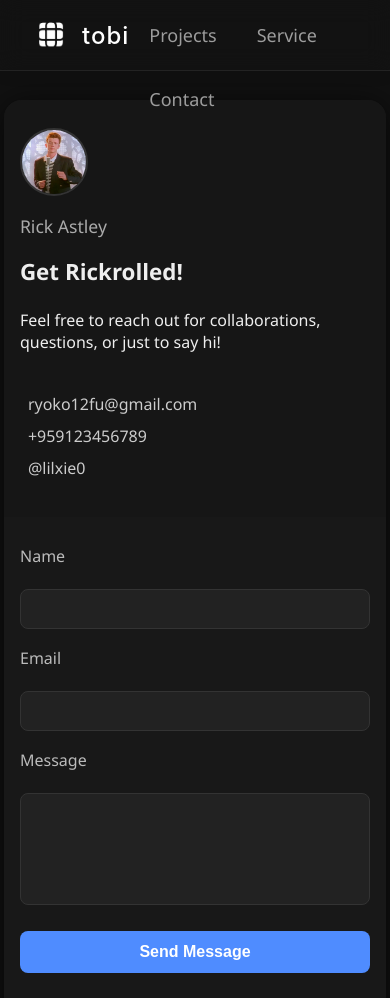
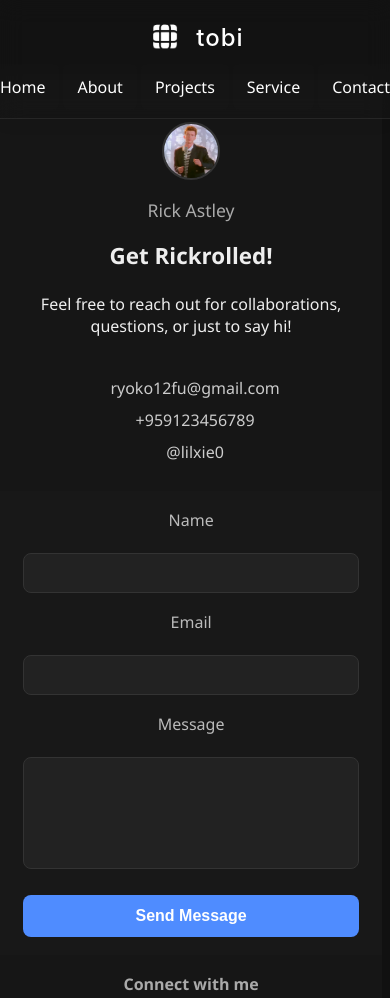
Before and after one commit to Tobidagoat/Portfolio, a plain HTML site: page res/css/contact-me.html in a window 390 px wide. Shown: the top 998 px of the page. Drawn offline with Linux system fonts and the light colour scheme.

Commit message:
make responsive for contact me

```diff
--- a/res/css/contact-me.css
+++ b/res/css/contact-me.css
@@ -1,4 +1,3 @@
-/* General dark background */
 body {
     background: #111;
     color: #eee;
@@ -230,6 +229,7 @@ nav a:hover {
     .container {
         flex-direction: column;
         max-width: 98vw;
+        margin-top: 100px;
     }
     .left-panel, .center-panel, .right-panel {
         border: none;
@@ -245,3 +245,83 @@ nav a:hover {
         order: 3;
     }
 }
+
+@media (max-width: 600px) {
+    .container {
+        margin-top: 100px;
+        margin: 80px 0 24px 0;
+        border-radius: 0;
+        box-shadow: none;
+        padding: 0;
+    }
+    .left-panel,
+    .center-panel,
+    .right-panel {
+        padding: 18px 6vw;
+        align-items: center;
+        text-align: center;
+    }
+    .contact-form {
+        max-width: 100vw;
+        padding: 0;
+    }
+    .profile-pic {
+        width: 54px;
+        height: 54px;
+    }
+    .right-panel h4 {
+        font-size: 1em;
+    }
+    .social-links li {
+        margin-bottom: 8px;
+    }
+}
+
+@media (max-width: 700px) {
+    .nav-wrapper {
+        flex-direction: column;
+        align-items: stretch;
+        height: auto;
+        padding-bottom: 0;
+    }
+    .nav-brand {
+        justify-content: center;
+        padding: 18px 0 8px 0;
+        height: auto;
+        display: flex;
+        align-items: center;
+    }
+    nav {
+        width: 100%;
+        display: flex;
+        flex-direction: row;
+        justify-content: center;
+        align-items: center;
+        background: transparent;
+        position: static;
+        margin-top: 0;
+        padding-bottom: 8px;
+        gap: 0;
+    }
+    nav a {
+        float: none;
+        width: auto;
+        padding: 12px 14px;
+        font-size: 1rem;
+        border-bottom: none;
+        color: #fff;
+        text-align: center;
+        border-radius: 6px;
+        margin: 0 2px;
+        background: rgba(30,30,30,0.15);
+        transition: background 0.2s;
+        display: inline-block;
+    }
+    nav a:hover {
+        background: rgba(255,255,255,0.08);
+    }
+}
+
+.left-panel .profile-pic {
+    margin-top: 24px;
+}
```
Also changed, not shown: res/css/contact-me.html (+0 -5 lines), res/css/style.css (+3 -6 lines).
